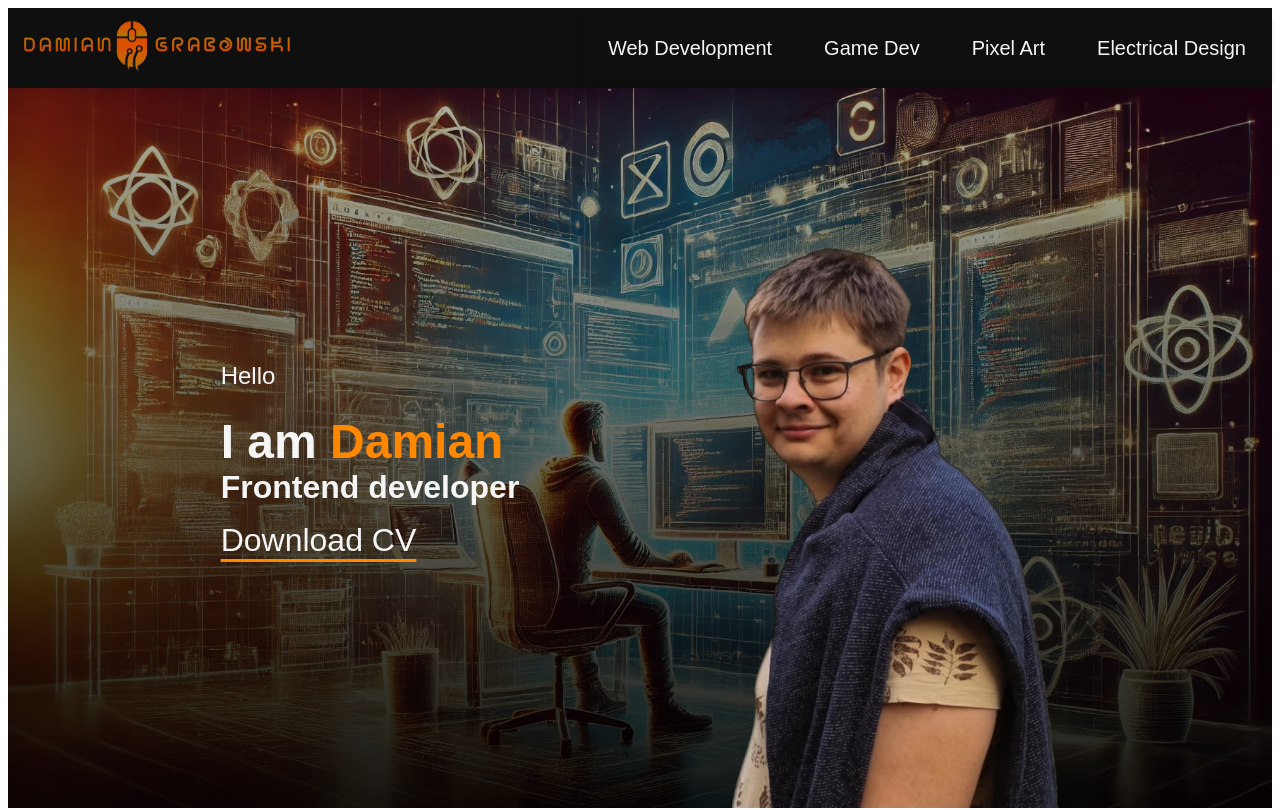
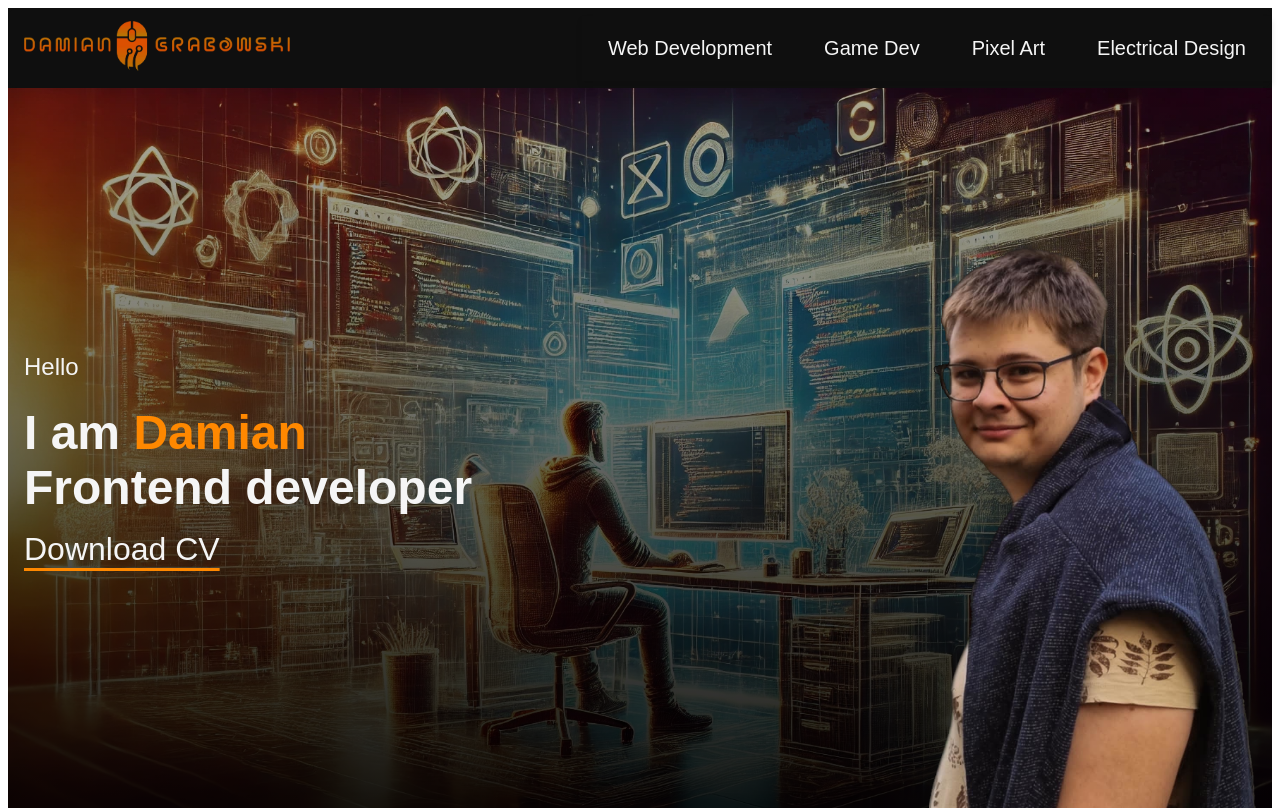
Before and after one commit to DAMIANG97/portfolio_d, a Next.js app: page / in a window 1280 px wide. Shown: the top 810 px of the page. Built offline with nearby package versions, Linux system fonts and the light colour scheme.

Commit message:
Add Wrapper component
Add wraper component

```diff
--- /dev/null
+++ b/components/Atoms/Wrapper/Wrapper.module.scss
@@ -0,0 +1,29 @@
+.wrapper {
+  background-color: var(--color-primary);
+  max-width: 1400px;
+  margin: 0 auto;
+  border-radius: 10px;
+
+  &--footer {
+    background-color: var(--color-primary);
+    width: auto;
+    min-height: 10vh;
+    display: flex;
+    justify-content: space-between;
+    align-items: center;
+  }
+  &--header {
+    width: auto;
+    height: 10vh;
+    display: flex;
+    justify-content: space-between;
+    align-items: auto;
+  }
+  &--hero-baner {
+    background-color: transparent;
+    display: flex;
+    justify-content: space-between;
+    width: 100%;
+    height: 90vh;
+  }
+}
--- /dev/null
+++ b/components/Atoms/Wrapper/index.tsx
@@ -0,0 +1,13 @@
+import React from "react";
+import styles from "../Wrapper/Wrapper.module.scss";
+import clsx from "clsx";
+type WrapperProps = {
+  children: React.ReactNode;
+  className?: string;
+};
+
+const Wrapper: React.FC<WrapperProps> = ({ children, className }) => {
+  return <div className={clsx(styles["wrapper"], styles[`${className}`])}>{children}</div>;
+};
+
+export default Wrapper;
--- a/components/Molecules/Greetings/Greetings.module.scss
+++ b/components/Molecules/Greetings/Greetings.module.scss
@@ -1,5 +1,6 @@
 @use "/styles/config/breakpoints.scss" as *;
 .greetings {
+  margin: 16px;
   display: flex;
   flex-direction: column;
   color: var(--color-text);
@@ -40,7 +41,7 @@
     font-weight: bold;
     font-size: 2rem;
 
-    @include mq("mo") {
+    @include mq("mobile") {
       font-size: 3rem;
     }
   }
--- a/components/Organisms/Footer/Footer.module.scss
+++ b/components/Organisms/Footer/Footer.module.scss
@@ -2,17 +2,7 @@
 
 .footer {
   background-color: var(--color-primary);
-  width: auto;
-  min-height: 10vh;
-  display: flex;
-  justify-content: space-around;
-  align-items: center;
   @include mq("mobile") {
     justify-content: space-between;
   }
 }
-.right {
-  display: flex;
-  flex-direction: row;
-  margin: 4rem;
-}
--- a/components/Organisms/Footer/index.tsx
+++ b/components/Organisms/Footer/index.tsx
@@ -3,12 +3,15 @@ import styles from "./Footer.module.scss";
 import LinkSection from "@/components/Molecules/LinkSection";
 import { logoLinks, links } from "@/data/links";
 import LogoSection from "@/components/Molecules/LogoSection";
+import Wrapper from "@/components/Atoms/Wrapper";
 
 const Footer = () => {
   return (
     <footer className={styles.footer}>
-      <LinkSection links={links} />
-      <LogoSection logoLinks={logoLinks}></LogoSection>
+      <Wrapper className="wrapper--footer">
+        <LinkSection links={links} />
+        <LogoSection logoLinks={logoLinks}></LogoSection>
+      </Wrapper>
     </footer>
   );
 };
--- a/components/Organisms/Header/Header.module.scss
+++ b/components/Organisms/Header/Header.module.scss
@@ -1,10 +1,5 @@
 .header {
   background-color: var(--color-primary);
-  width: auto;
-  height: 10vh;
-  display: flex;
-  justify-content: space-between;
-  align-items: auto;
 }
 .header__menu {
   margin-right: 10vh;
--- a/components/Organisms/Header/index.tsx
+++ b/components/Organisms/Header/index.tsx
@@ -3,12 +3,15 @@ import styles from "./Header.module.scss";
 
 import Navigation from "@/components/Molecules/Navigation";
 import LogoLink from "@/components/Atoms/LogoLink";
+import Wrapper from "@/components/Atoms/Wrapper";
 
 const Header: React.FC = () => {
   return (
     <header className={styles.header}>
-      <LogoLink className="logo-link--header" href="#" alt="LOGO" ariaLabel="A man sitting at a computer and programming. With the title - Damian Grabowski" src="/logo/logo.png" height={50} width={266}></LogoLink>
-      <Navigation></Navigation>
+      <Wrapper className="wrapper--header">
+        <LogoLink className="logo-link--header" href="#" alt="LOGO" ariaLabel="A man sitting at a computer and programming. With the title - Damian Grabowski" src="/logo/logo.png" height={50} width={266}></LogoLink>
+        <Navigation></Navigation>
+      </Wrapper>
     </header>
   );
 };
--- a/components/Organisms/HeroBanner/HeroBanner.module.scss
+++ b/components/Organisms/HeroBanner/HeroBanner.module.scss
@@ -20,6 +20,7 @@
   }
 
   &__image2 {
+    margin: 0 16px;
     display: none;
 
     @include mq("tablet") {
--- a/components/Organisms/HeroBanner/index.tsx
+++ b/components/Organisms/HeroBanner/index.tsx
@@ -6,6 +6,7 @@ import Image from "next/image";
 import Greetings from "@/components/Molecules/Greetings";
 import { useGlobalContext } from "../../../context/GlobalContext";
 import { careers } from "@/data/careers";
+import Wrapper from "@/components/Atoms/Wrapper";
 
 const HeroBanner: React.FC = () => {
   const { activeCareer } = useGlobalContext();
@@ -18,8 +19,10 @@ const HeroBanner: React.FC = () => {
 
   return (
     <section className={heroClass} aria-label={activeCareerData?.description || "Hero Banner"}>
-      <Greetings />
-      <Image className={styles["hero-banner__image2"]} alt="Photo of Me" src="/hero/My_Photo.png" width={2000} height={2000} />
+      <Wrapper className="wrapper--hero-baner">
+        <Greetings />
+        <Image className={styles["hero-banner__image2"]} alt="Photo of Me" src="/hero/My_Photo.png" width={2000} height={2000} />
+      </Wrapper>
     </section>
   );
 };
```
